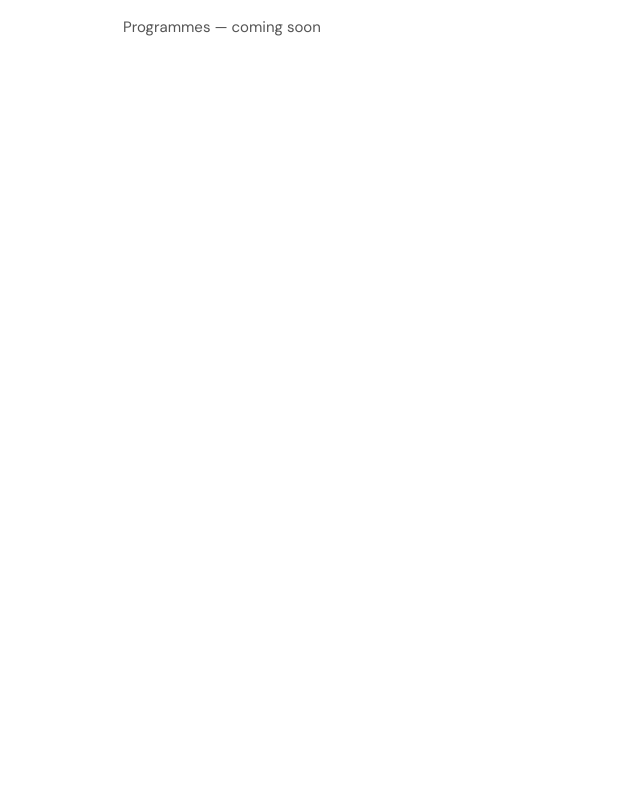
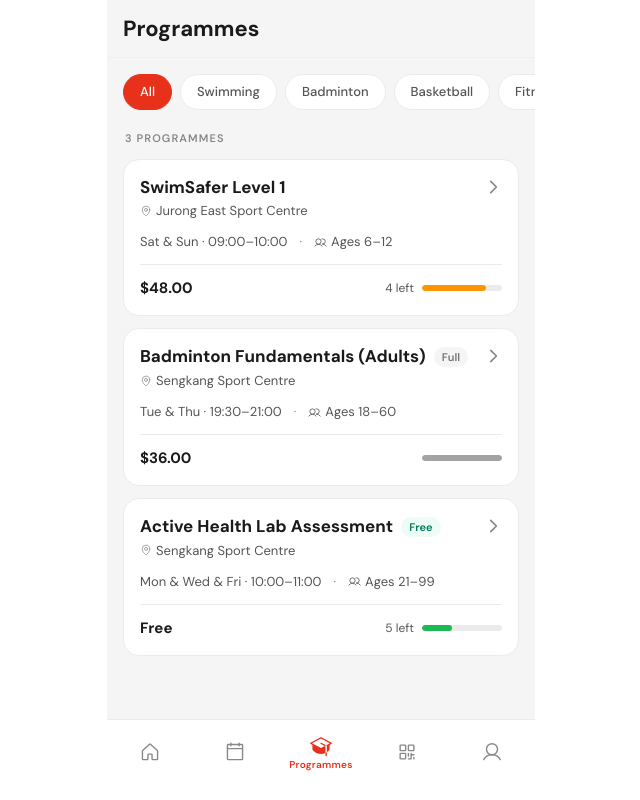
Before and after one commit to AcesonAw-Builder/activesg-prototype, a Next.js app: page /programmes in a window 1280 px wide. Shown: the whole page, without its empty margins (319-959 px from the left). Built offline with nearby package versions, Linux system fonts and the light colour scheme; a web font is replaced by a local one.

Commit message:
feat: /programmes screen

```diff
--- a/app/programmes/page.tsx
+++ b/app/programmes/page.tsx
@@ -1,7 +1,108 @@
+"use client"
+
+import { useState } from "react"
+import { motion } from "motion/react"
+import { mockProgrammes } from "@/lib/mockData"
+import { BottomNav } from "@/components/layout/BottomNav"
+import { ProgrammeCard } from "@/components/programmes/ProgrammeCard"
+import type { FacilityType } from "@/lib/types"
+
+type FilterId = FacilityType | "kids" | null
+
+const FILTERS: { id: FilterId; label: string }[] = [
+  { id: null, label: "All" },
+  { id: "swimming", label: "Swimming" },
+  { id: "badminton", label: "Badminton" },
+  { id: "basketball", label: "Basketball" },
+  { id: "fitness", label: "Fitness" },
+  { id: "kids", label: "For Kids" },
+]
+
+const itemV = {
+  hidden: { y: 14, opacity: 0 },
+  show: { y: 0, opacity: 1, transition: { type: "spring" as const, stiffness: 300, damping: 28 } },
+}
+
 export default function ProgrammesPage() {
+  const [filter, setFilter] = useState<FilterId>(null)
+
+  const programmes = filter
+    ? mockProgrammes.filter((p) => {
+        if (filter === "kids") return p.ageGroup.max <= 18
+        return (p.sport as string) === filter
+      })
+    : mockProgrammes
+
   return (
-    <main className="p-4">
-      <p className="text-text-secondary text-body">Programmes — coming soon</p>
-    </main>
-  );
+    <div className="min-h-dvh bg-surface-1 dark:bg-dark-surface-0">
+      {/* Sticky header */}
+      <header className="sticky top-0 z-40 pt-safe">
+        <div className="bg-surface-1/90 dark:bg-[#121212]/90 backdrop-blur-md border-b border-surface-2/60 dark:border-dark-surface-2/60">
+          <div className="px-4 py-3">
+            <h1 className="text-[22px] font-bold text-text-primary dark:text-[#F5F5F5]">
+              Programmes
+            </h1>
+          </div>
+        </div>
+      </header>
+
+      {/* Filter chips */}
+      <div className="overflow-x-auto no-scrollbar pt-4 pb-2">
+        <div className="flex gap-2 px-4 w-max">
+          {FILTERS.map(({ id, label }) => {
+            const active = filter === id
+            return (
+              <button
+                key={label}
+                onClick={() => setFilter(id)}
+                className={`px-4 rounded-full border text-[13px] font-medium whitespace-nowrap transition-colors duration-150 ${
+                  active
+                    ? "bg-brand-red border-brand-red text-white"
+                    : "bg-white dark:bg-dark-surface-1 border-surface-2 dark:border-dark-surface-2 text-text-secondary dark:text-[#AAAAAA]"
+                }`}
+                style={{ minHeight: 36 }}
+              >
+                {label}
+              </button>
+            )
+          })}
+        </div>
+      </div>
+
+      {/* Programme list */}
+      <motion.div
+        key={filter}
+        className="px-4 pt-3 pb-28 space-y-3"
+        initial="hidden"
+        animate="show"
+        variants={{ hidden: {}, show: { transition: { staggerChildren: 0.07 } } }}
+      >
+        <p className="text-[11px] font-semibold text-text-tertiary dark:text-[#555] uppercase tracking-widest px-0.5">
+          {programmes.length} {programmes.length === 1 ? "programme" : "programmes"}
+        </p>
+
+        {programmes.map((p) => (
+          <motion.div key={p.id} variants={itemV}>
+            <ProgrammeCard programme={p} />
+          </motion.div>
+        ))}
+
+        {programmes.length === 0 && (
+          <motion.div variants={itemV} className="py-16 text-center">
+            <p className="text-[15px] text-text-secondary dark:text-[#AAAAAA]">
+              No programmes in this category.
+            </p>
+            <button
+              onClick={() => setFilter(null)}
+              className="mt-3 text-[14px] font-semibold text-brand-red"
+            >
+              Clear filter
+            </button>
+          </motion.div>
+        )}
+      </motion.div>
+
+      <BottomNav />
+    </div>
+  )
 }
--- /dev/null
+++ b/components/programmes/ProgrammeCard.tsx
@@ -0,0 +1,96 @@
+import Link from "next/link"
+import { MapPin, Users, CaretRight } from "phosphor-react"
+import type { Programme } from "@/lib/types"
+import { formatCredits } from "@/lib/utils"
+
+interface ProgrammeCardProps {
+  programme: Programme
+}
+
+export function ProgrammeCard({ programme: p }: ProgrammeCardProps) {
+  const fillPct = Math.round((p.filledSlots / p.totalSlots) * 100)
+  const isFull = p.status === "full"
+  const isFree = p.price.SG_PR === 0
+
+  const DAYS_SHORT: Record<string, string> = {
+    monday: "Mon", tuesday: "Tue", wednesday: "Wed",
+    thursday: "Thu", friday: "Fri", saturday: "Sat", sunday: "Sun",
+  }
+
+  const scheduleStr = `${p.schedule.days.map((d) => DAYS_SHORT[d] ?? d).join(" & ")} · ${
+    p.schedule.startTime
+  }–${p.schedule.endTime}`
+
+  return (
+    <Link
+      href={`/programmes/${p.id}`}
+      className="block active:scale-[0.99] transition-transform duration-100"
+    >
+      <div className="bg-white dark:bg-dark-surface-1 rounded-2xl border border-surface-2 dark:border-dark-surface-2 p-4">
+        {/* Title + caret */}
+        <div className="flex items-start justify-between gap-2">
+          <div className="flex-1 min-w-0">
+            <div className="flex items-center gap-2 flex-wrap">
+              <p className="text-[17px] font-bold text-text-primary dark:text-[#F5F5F5] leading-snug">
+                {p.name}
+              </p>
+              {isFree && (
+                <span className="text-[11px] font-semibold text-emerald-700 bg-emerald-50 dark:bg-emerald-950/40 px-2 py-0.5 rounded-full">
+                  Free
+                </span>
+              )}
+              {isFull && (
+                <span className="text-[11px] font-semibold text-neutral-500 bg-neutral-100 dark:bg-dark-surface-2 px-2 py-0.5 rounded-full">
+                  Full
+                </span>
+              )}
+            </div>
+            <div className="flex items-center gap-1 mt-0.5">
+              <MapPin size={12} className="text-text-tertiary shrink-0" aria-hidden />
+              <p className="text-[13px] text-text-secondary dark:text-[#AAAAAA] truncate">
+                {p.venueName}
+              </p>
+            </div>
+          </div>
+          <CaretRight
+            size={18}
+            weight="bold"
+            className="text-text-tertiary dark:text-[#555] shrink-0 mt-0.5"
+            aria-hidden
+          />
+        </div>
+
+        {/* Meta row */}
+        <div className="flex items-center gap-3 mt-3 text-[13px] text-text-secondary dark:text-[#AAAAAA]">
+          <span>{scheduleStr}</span>
+          <span className="text-text-tertiary">·</span>
+          <div className="flex items-center gap-1">
+            <Users size={13} aria-hidden />
+            <span>Ages {p.ageGroup.min}–{p.ageGroup.max}</span>
+          </div>
+        </div>
+
+        {/* Price + availability */}
+        <div className="flex items-center justify-between mt-3 pt-3 border-t border-surface-2 dark:border-dark-surface-2">
+          <span className="text-[15px] font-bold text-text-primary dark:text-[#F5F5F5]">
+            {isFree ? "Free" : formatCredits(p.price.SG_PR)}
+          </span>
+          <div className="flex items-center gap-2">
+            {!isFull && (
+              <span className="text-[12px] text-text-secondary dark:text-[#AAAAAA]">
+                {p.availableSlots} left
+              </span>
+            )}
+            {/* Fill bar */}
+            <div className="w-20 h-1.5 bg-surface-2 dark:bg-dark-surface-2 rounded-full overflow-hidden">
+              <div
+                className={`h-full rounded-full ${isFull ? "bg-neutral-400" : fillPct >= 80 ? "bg-warning" : "bg-success"}`}
+                style={{ width: `${fillPct}%` }}
+              />
+            </div>
+          </div>
+        </div>
+      </div>
+    </Link>
+  )
+}
```
Also changed, not shown: .obsidian/workspace.json, 1 other file (tests, documents, lock files or other folders).
